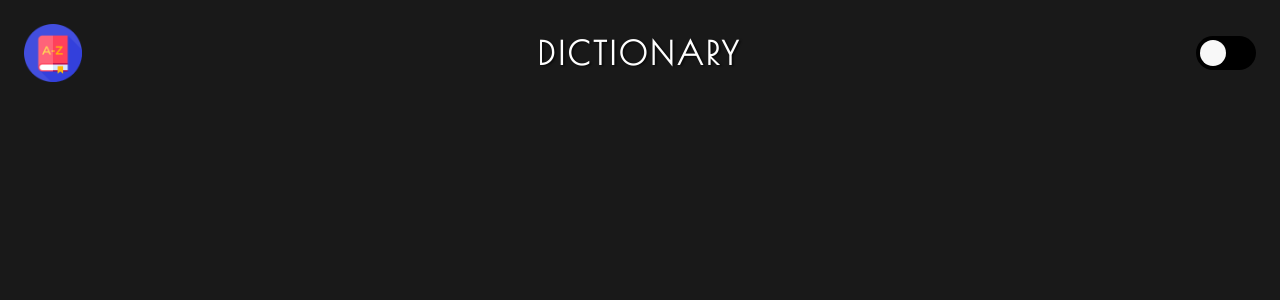
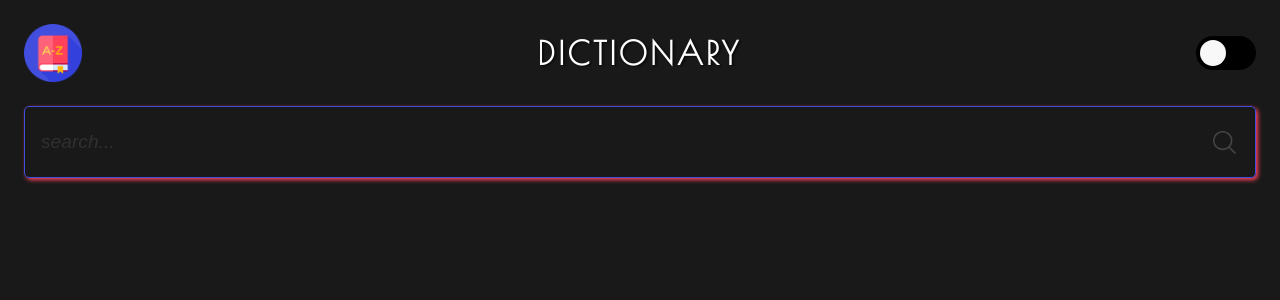
Before and after one commit to DennisByberg/dictionary, a React (Vite) app: page / in a window 1280 px wide. Shown: the top 300 px of the page. Built offline with nearby package versions, Linux system fonts and the light colour scheme.

Commit message:
Added searchbar

```diff
--- a/src/App.tsx
+++ b/src/App.tsx
@@ -1,6 +1,7 @@
 import { createContext, useState } from "react";
 import "./App.scss";
 import Header from "./components/Header/Header";
+import Searchbar from "./components/Searchbar/Searchbar";
 
 const DarkModeContext = createContext<TDarkModeContext | undefined>(undefined);
 const ChangeDarkModeContext = createContext<TChangeDarkModeContext | undefined>(
@@ -15,6 +16,7 @@ function App() {
       <DarkModeContext.Provider value={isDarkMode}>
         <ChangeDarkModeContext.Provider value={setIsDarkMode}>
           <Header />
+          <Searchbar />
         </ChangeDarkModeContext.Provider>
       </DarkModeContext.Provider>
     </div>
--- /dev/null
+++ b/src/components/Searchbar/Searchbar.scss
@@ -0,0 +1,49 @@
+@import "../../sass/colors";
+
+.searchbar {
+  position: relative;
+  display: flex;
+  justify-content: center;
+  margin: 0 1.5rem;
+
+  &__input {
+    width: 100%;
+    padding: 1.5rem 1rem;
+    color: $white;
+    background-color: transparent;
+    border: 1px solid $blueLogo;
+    outline: none;
+    border-radius: 5px;
+    box-shadow: 2px 2px 4px $darkRedLogo;
+    font-size: 1.2rem;
+
+    &::placeholder {
+      font-style: italic;
+      color: $whiteTransparent1;
+    }
+
+    // INPUT LIGHT MODE
+    &.light-mode {
+      color: $black;
+      border: 2px solid $blueLogo;
+
+      &::placeholder {
+        color: $blackTransparent3;
+      }
+    }
+  }
+
+  img {
+    position: absolute;
+    right: 20px;
+    width: 23px;
+    top: 25px;
+    filter: invert(1);
+    opacity: 0.2;
+
+    &.light-mode {
+      filter: invert(0);
+      opacity: 0.5;
+    }
+  }
+}
--- /dev/null
+++ b/src/components/Searchbar/Searchbar.tsx
@@ -0,0 +1,23 @@
+import "./Searchbar.scss";
+import searchPNG from "../../assets/images/search.png";
+import { useContext } from "react";
+import { DarkModeContext } from "../../App";
+
+function Searchbar() {
+  const isDarkMode = useContext(DarkModeContext);
+
+  return (
+    <div className="searchbar">
+      <input
+        className={`searchbar__input${isDarkMode ? "" : " light-mode"}`}
+        placeholder="search..."
+        type="text"
+      />
+      <img
+        className={`searchbar__searchPNG${isDarkMode ? "" : " light-mode"}`}
+        src={searchPNG}
+      />
+    </div>
+  );
+}
+export default Searchbar;
--- a/src/sass/_colors.scss
+++ b/src/sass/_colors.scss
@@ -21,3 +21,6 @@ $green: rgb(0, 128, 0);
 $blue: rgb(0, 0, 255);
 
 // Transparent Colors
+$whiteTransparent1: rgba(255, 255, 255, 0.1);
+
+$blackTransparent3: rgba(0, 0, 0, 0.3);
```
Also changed, not shown: src/assets/images/search.png (added), 1 other file (tests, documents, lock files or other folders).
